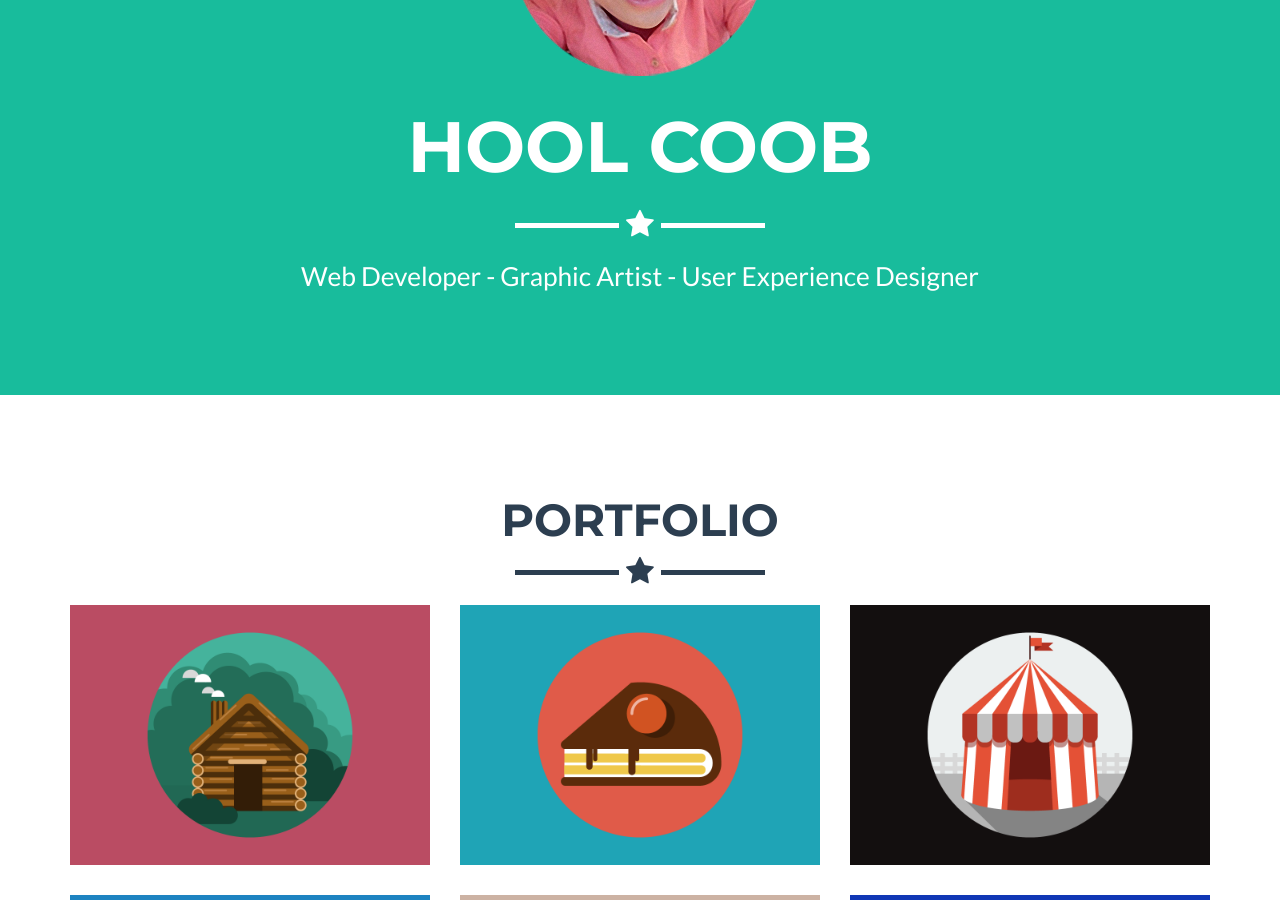
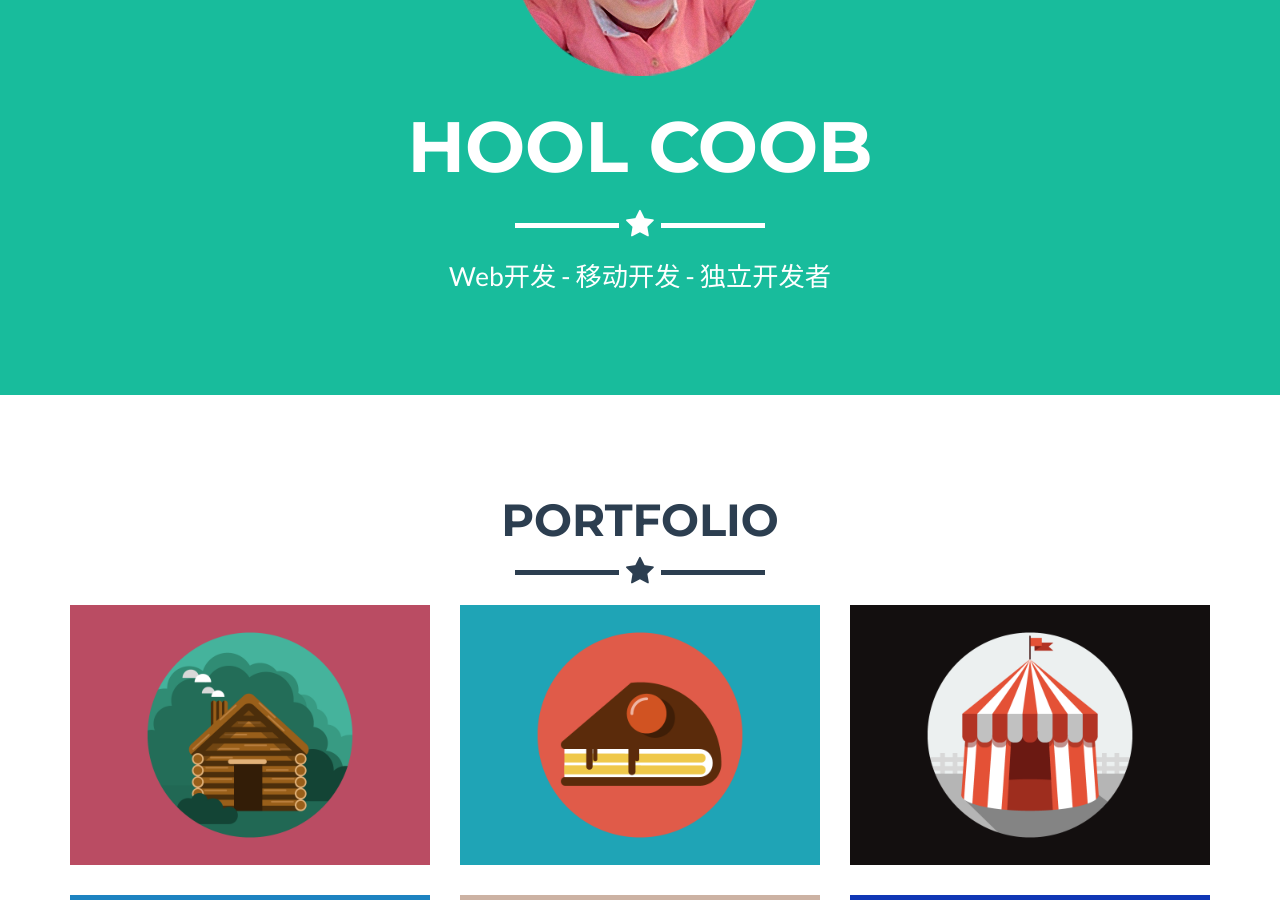
Before and after one commit to hoolcoob/hoolcoob.github.io, a Jekyll site: the page built from index.html, in a window 1280 px wide and 900 px high, scrolled down 380 px. Built offline with Jekyll 4.4.1, drawn with Linux system fonts in a browser that asks for light colours; some of the changed lines change nothing that is shown.

Commit message:
Update _config.yml

```diff
--- a/_config.yml
+++ b/_config.yml
@@ -2,9 +2,9 @@
 title: Hool Coob
 email: your-email@domain.com
 url: https://example.github.io
-description: "Write an awesome description for your new site here. You can edit this line in _config.yml. It will appear in your document head meta (for Google search results) and in your feed.xml site description."
-keywords: "your keywords, separated by commas"
-skills: "Web Developer - Graphic Artist - User Experience Designer"
+description: "Hool Coob的个人主页，收录了所有Hool Coob开发的移动应用，包括：轻小说，免费轻小说，轻小说大全。"
+keywords: "轻小说,免费轻小说,轻小说大全"
+skills: "Web开发 - 移动开发 - 独立开发者"
 meta_author: LastName FirstName
 
 # Google webmaster tools
```
